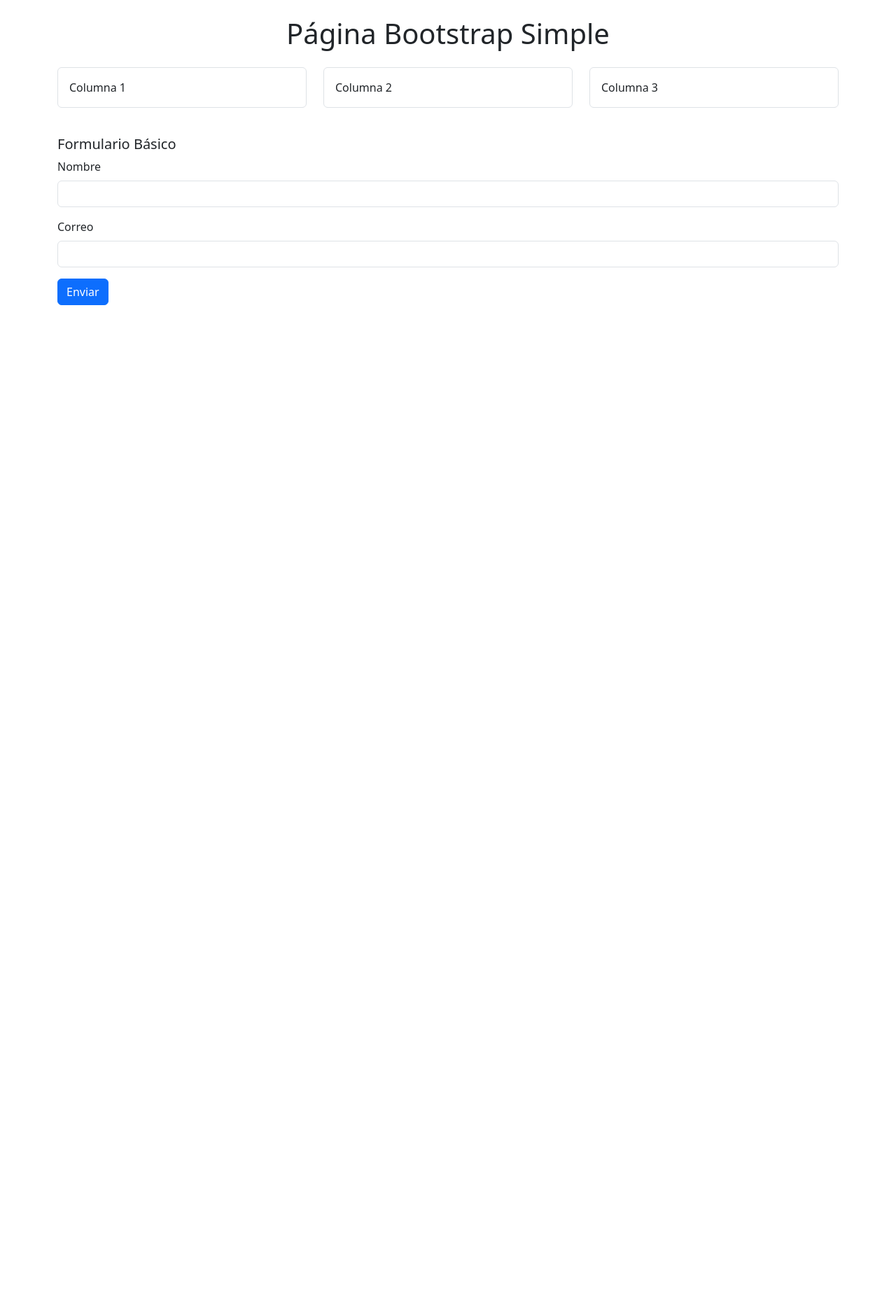
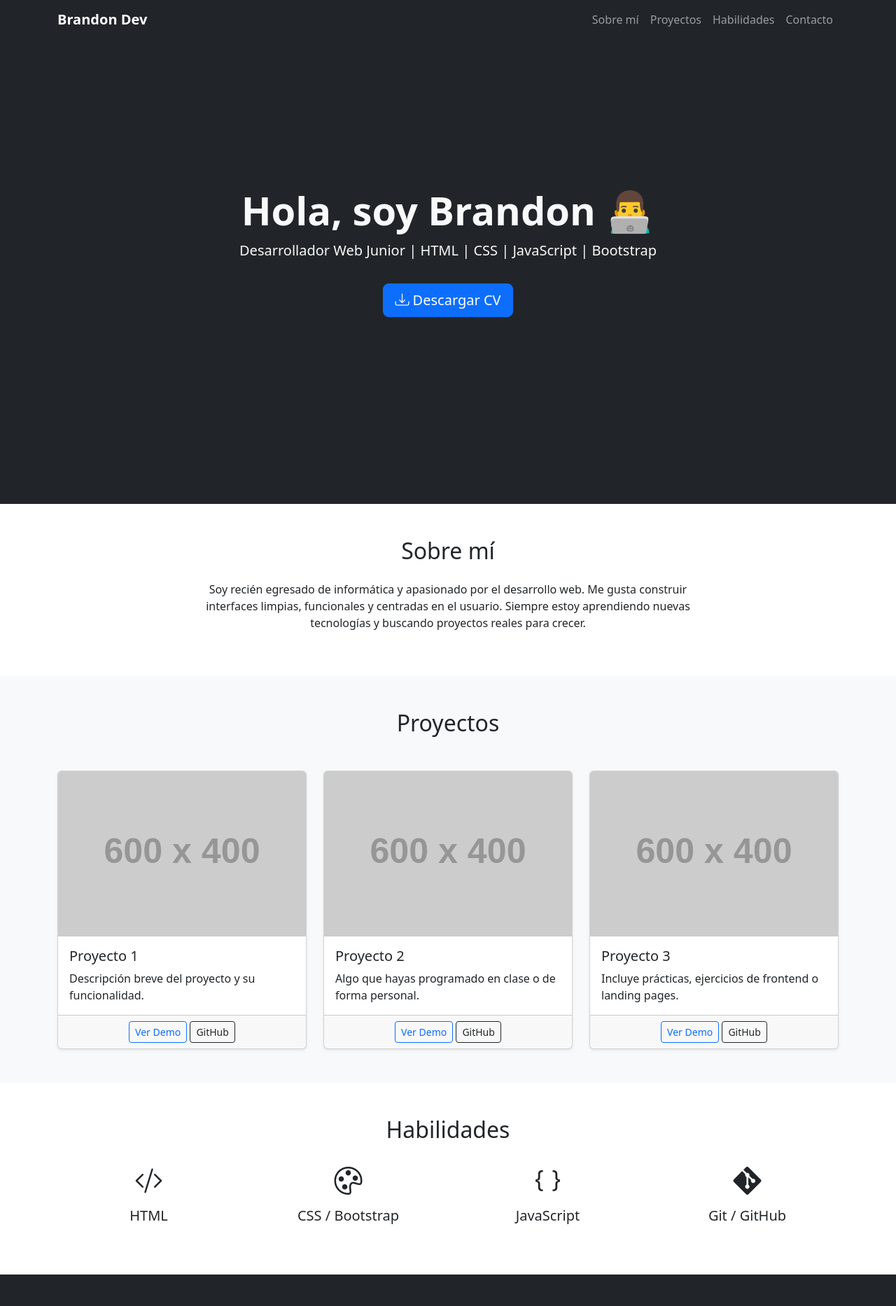
Before and after one commit to cherrera0794-web/MiPortafolio, a plain HTML site: page index.html in a window 1280 px wide. Shown: the top 1866 px of the page at 70% size. Before the commit the page ends 800 px from the top, so only its background shows below. Drawn offline with nearby package versions, Linux system fonts and the light colour scheme; placeholder pictures from the web are drawn by us.

Commit message:
Update index.html
base  del porta

```diff
--- a/index.html
+++ b/index.html
@@ -1,47 +1,176 @@
-
-<!doctype html>
+<!DOCTYPE html>
 <html lang="es">
 <head>
-  <meta charset="utf-8">
-  <meta name="viewport" content="width=device-width, initial-scale=1">
-  <title>CHerrera Portafolio</title>
+    <meta charset="UTF-8">
+    <meta name="viewport" content="width=device-width, initial-scale=1.0">
+    <title>Portafolio – Brandon</title>
 
     <!-- Bootstrap CSS -->
     <link href="https://cdn.jsdelivr.net/npm/bootstrap@5.3.3/dist/css/bootstrap.min.css" rel="stylesheet">
+
+    <!-- Iconos Bootstrap -->
+    <link rel="stylesheet" href="https://cdn.jsdelivr.net/npm/bootstrap-icons@1.11.3/font/bootstrap-icons.css">
 </head>
 <body>
 
-  <div class="container py-4">
+<!-- NAVBAR -->
+<nav class="navbar navbar-expand-lg navbar-dark bg-dark fixed-top">
+    <div class="container">
+        <a class="navbar-brand fw-bold" href="#">Brandon Dev</a>
+        <button class="navbar-toggler" type="button" data-bs-toggle="collapse" data-bs-target="#navbarNav">
+            <span class="navbar-toggler-icon"></span>
+        </button>
 
-    <h1 class="mb-4 text-center">Página Bootstrap Simple</h1>
+        <div class="collapse navbar-collapse" id="navbarNav">
+            <ul class="navbar-nav ms-auto">
+                <li class="nav-item"><a class="nav-link" href="#about">Sobre mí</a></li>
+                <li class="nav-item"><a class="nav-link" href="#projects">Proyectos</a></li>
+                <li class="nav-item"><a class="nav-link" href="#skills">Habilidades</a></li>
+                <li class="nav-item"><a class="nav-link" href="#contact">Contacto</a></li>
+            </ul>
+        </div>
+    </div>
+</nav>
 
-    <div class="row">
-      <div class="col-md-4 mb-3">
-        <div class="p-3 border rounded">Columna 1</div>
+<!-- HERO -->
+<header class="bg-dark text-light text-center d-flex align-items-center" style="height: 90vh;">
+    <div class="container">
+        <h1 class="display-4 fw-bold">Hola, soy Brandon 👨‍💻</h1>
+        <p class="lead">Desarrollador Web Junior | HTML | CSS | JavaScript | Bootstrap</p>
+        <a href="#" class="btn btn-primary btn-lg mt-3"><i class="bi bi-download"></i> Descargar CV</a>
     </div>
-      <div class="col-md-4 mb-3">
-        <div class="p-3 border rounded">Columna 2</div>
+</header>
+
+<!-- SOBRE MÍ -->
+<section id="about" class="py-5">
+    <div class="container">
+        <h2 class="text-center mb-4">Sobre mí</h2>
+        <p class="text-center mx-auto" style="max-width: 700px;">
+            Soy recién egresado de informática y apasionado por el desarrollo web.
+            Me gusta construir interfaces limpias, funcionales y centradas en el usuario.
+            Siempre estoy aprendiendo nuevas tecnologías y buscando proyectos reales para crecer.
+        </p>
     </div>
-      <div class="col-md-4 mb-3">
-        <div class="p-3 border rounded">Columna 3</div>
+</section>
+
+<!-- PROYECTOS -->
+<section id="projects" class="py-5 bg-light">
+    <div class="container">
+        <h2 class="text-center mb-5">Proyectos</h2>
+
+        <div class="row g-4">
+            <!-- Tarjeta 1 -->
+            <div class="col-md-4">
+                <div class="card h-100 shadow-sm">
+                    <img src="https://via.placeholder.com/600x400" class="card-img-top" alt="Proyecto 1">
+                    <div class="card-body">
+                        <h5 class="card-title">Proyecto 1</h5>
+                        <p class="card-text">Descripción breve del proyecto y su funcionalidad.</p>
+                    </div>
+                    <div class="card-footer text-center">
+                        <a href="#" class="btn btn-outline-primary btn-sm">Ver Demo</a>
+                        <a href="#" class="btn btn-outline-dark btn-sm">GitHub</a>
+                    </div>
                 </div>
             </div>
 
-    <h2 class="h5 mt-4">Formulario Básico</h2>
+            <!-- Tarjeta 2 -->
+            <div class="col-md-4">
+                <div class="card h-100 shadow-sm">
+                    <img src="https://via.placeholder.com/600x400" class="card-img-top" alt="Proyecto 2">
+                    <div class="card-body">
+                        <h5 class="card-title">Proyecto 2</h5>
+                        <p class="card-text">Algo que hayas programado en clase o de forma personal.</p>
+                    </div>
+                    <div class="card-footer text-center">
+                        <a href="#" class="btn btn-outline-primary btn-sm">Ver Demo</a>
+                        <a href="#" class="btn btn-outline-dark btn-sm">GitHub</a>
+                    </div>
+                </div>
+            </div>
 
-    <form>
+            <!-- Tarjeta 3 -->
+            <div class="col-md-4">
+                <div class="card h-100 shadow-sm">
+                    <img src="https://via.placeholder.com/600x400" class="card-img-top" alt="Proyecto 3">
+                    <div class="card-body">
+                        <h5 class="card-title">Proyecto 3</h5>
+                        <p class="card-text">Incluye prácticas, ejercicios de frontend o landing pages.</p>
+                    </div>
+                    <div class="card-footer text-center">
+                        <a href="#" class="btn btn-outline-primary btn-sm">Ver Demo</a>
+                        <a href="#" class="btn btn-outline-dark btn-sm">GitHub</a>
+                    </div>
+                </div>
+            </div>
+        </div>
+
+    </div>
+</section>
+
+<!-- HABILIDADES -->
+<section id="skills" class="py-5">
+    <div class="container">
+        <h2 class="text-center mb-4">Habilidades</h2>
+
+        <div class="row text-center">
+
+            <div class="col-md-3 mb-3">
+                <i class="bi bi-code-slash fs-1"></i>
+                <h5 class="mt-2">HTML</h5>
+            </div>
+
+            <div class="col-md-3 mb-3">
+                <i class="bi bi-palette fs-1"></i>
+                <h5 class="mt-2">CSS / Bootstrap</h5>
+            </div>
+
+            <div class="col-md-3 mb-3">
+                <i class="bi bi-braces fs-1"></i>
+                <h5 class="mt-2">JavaScript</h5>
+            </div>
+
+            <div class="col-md-3 mb-3">
+                <i class="bi bi-git fs-1"></i>
+                <h5 class="mt-2">Git / GitHub</h5>
+            </div>
+
+        </div>
+    </div>
+</section>
+
+<!-- CONTACTO -->
+<section id="contact" class="py-5 bg-dark text-light">
+    <div class="container">
+        <h2 class="text-center mb-4">Contacto</h2>
+
+        <form class="mx-auto" style="max-width: 600px;">
             <div class="mb-3">
                 <label class="form-label">Nombre</label>
                 <input type="text" class="form-control">
             </div>
+
             <div class="mb-3">
                 <label class="form-label">Correo</label>
                 <input type="email" class="form-control">
             </div>
-      <button class="btn btn-primary">Enviar</button>
-    </form>
 
+            <div class="mb-3">
+                <label class="form-label">Mensaje</label>
+                <textarea class="form-control" rows="4"></textarea>
             </div>
 
+            <button class="btn btn-primary w-100">Enviar</button>
+        </form>
+    </div>
+</section>
+
+<!-- FOOTER -->
+<footer class="bg-black text-center text-light py-3">
+    <p class="mb-0">© 2025 Brandon – Portafolio Web</p>
+</footer>
+
+<!-- Bootstrap JS -->
+<script src="https://cdn.jsdelivr.net/npm/bootstrap@5.3.3/dist/js/bootstrap.bundle.min.js"></script>
 </body>
 </html>
```
Lines whose indentation alone changed are shown as unchanged.
